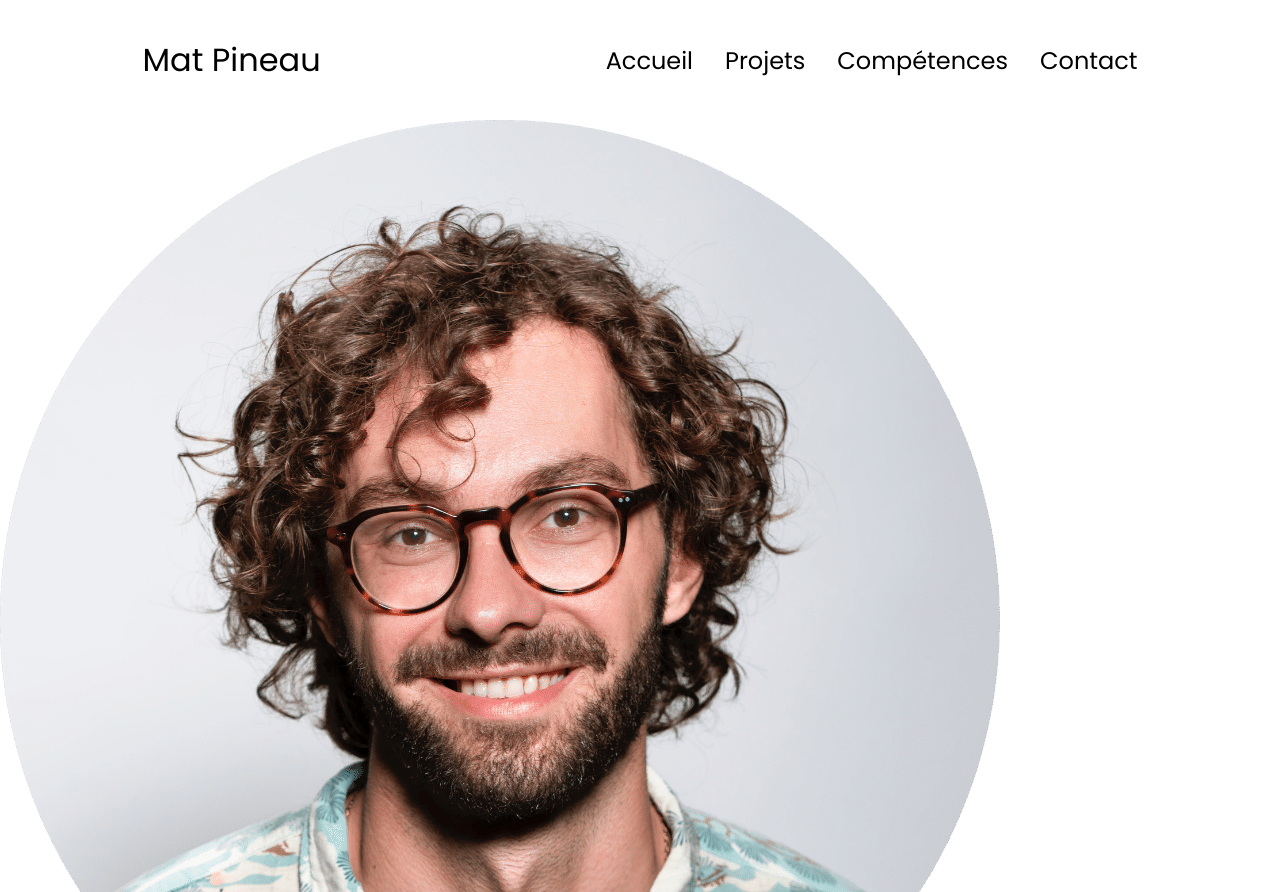
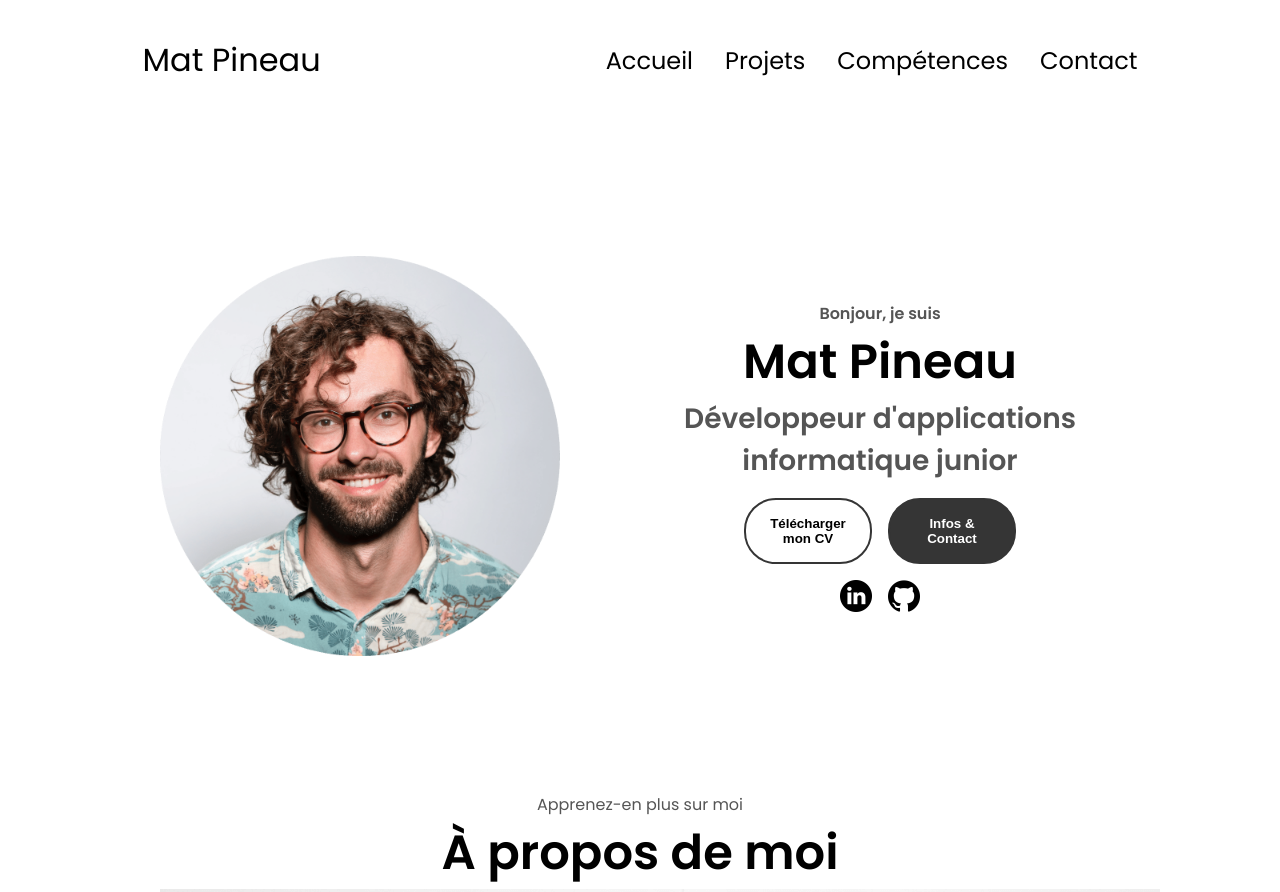
Before and after one commit to Tenbatsu11/portfolio-Matrice, a plain HTML site: page index.html in a window 1280 px wide. Shown: the top 892 px of the page. Drawn offline with Linux system fonts and the light colour scheme.

Commit message:
feat: Update profile section and add button styles for improved layout and functionality

```diff
--- a/index.html
+++ b/index.html
@@ -35,27 +35,36 @@
             </div>
         </div>
     </nav>
-    <section id="hero">
-        <div class="section pic-container">
-            <img src="./assets/profile-pic.png" alt="jogh doe pp">
+    <section id="profile">
+        <div class="section__pic-container">
+            <img src="./assets/profile-pic.png" alt="jonh doe pp">
         </div>
         <div class="section__text">
-            <p>Bonjour, je suis</p>
+            <p class="section__text__p1">Bonjour, je suis</p>
             <h1 class="title">Mat Pineau</h1>
             <p class="section__text__p2">Développeur d'applications informatique junior</p>
-            <div class="button-container">
-                <button class="button button-color-2" onclick="window.open('./assets/CV Mat V2.pdf')">
+            <div class="btn-container">
+                <button class="btn btn-color-2" onclick="window.open('./assets/CV Mat V2.pdf')">
                     Télécharger mon CV
                 </button>
-            </div>
-            <div class="button-container">
-                <button class="button button-color-1" onclick="location.href='./contact'">
+                <button class="btn btn-color-1" onclick="location.href='./#contact'">
                     Infos & Contact
                 </button>
             </div>
             <div id="socials-container">
-                <img src="./assets/linkedin-icon.png" alt="My LinkedIn"
-                class="icon" onclick="window.open('https://www.linkedin.com/in/mat-pineau-4b8720234/')">
+                <img src="./assets/linkedin.png" alt="My LinkedIn"
+                class="icon" onclick="window.open('https://www.linkedin.com/in/matpineau/')">
+                <img src="./assets/github.png" alt="My GitHub"
+                class="icon" onclick="window.open('https://github.com/Tenbatsu11')">
+            </div>
+        </div>
+    </section>
+    <section id="about">
+        <p class="section__text__p1">Apprenez-en plus sur moi</p>
+        <h1 class="title">À propos de moi</h1>
+        <div class="section-container">
+            <div class="pic-container">
+                <img src="./assets/about-pic.png" alt="Profile Picture" class="about-pic">
             </div>
         </div>
     </section>
@@ -64,4 +73,4 @@
 </html>
 
 
-/* 48:04 */
+--- 1h03 ---
--- a/style.css
+++ b/style.css
@@ -73,9 +73,7 @@ a:hover {
 
 #hamburger-nav {
     display: none;
-    flex-direction: column;
-    cursor: pointer;
-    gap: 0.3rem;
+
 }
 
 .hamburger-menu {
@@ -151,3 +149,115 @@ a:hover {
 .hamburger-icon span:first-child{
     transform: none;
 }
+
+/* Section Styles */
+
+section {
+    padding-top: 4vh;
+    height: 96vh;
+    margin: 0 10rem;
+    box-sizing: border-box;
+    min-height: fit-content;
+}
+
+.section-container {
+    display: flex;
+}
+
+/* Profile Section Styles */
+
+#profile {
+    display: flex;
+    justify-content: center;
+    gap: 5rem;
+    height: 80vh;
+}
+
+.section__pic-container {
+    display: flex;
+    height: 400px;
+    width: 400px;
+    margin: auto 0;
+}
+
+.section__text {
+    align-self: center;
+    text-align: center;
+}
+
+.section__text p {
+    font-weight: 600;
+}
+
+.section__text__p1 {
+    text-align: center;
+}
+
+.section__text__p2 {
+    font-size: 1.75rem;
+    margin-bottom: 1rem;
+}
+
+.title {
+    font-size: 3rem;
+    text-align: center;
+}
+
+#socials-container {
+    display: flex;
+    justify-content: center;
+    gap: 1rem;
+    margin-top: 1rem;
+}
+
+/* Social Media Icons */
+
+.icon {
+    height: 2rem;
+    cursor: pointer;
+}
+
+/* Button Styles */
+
+.btn-container  {
+    display: flex;
+    justify-content: center;
+    gap: 1rem;
+}
+
+.btn {
+    font-weight: 600;
+    transition: all 0.3s ease;
+    padding: 1rem;
+    width: 8rem;
+    border-radius: 2rem;
+}
+
+.btn-color-1, .btn-color-2 {
+    border: rgb(53, 53, 53) 0.15rem solid;
+}
+
+.btn-color-1:hover, .btn-color-2:hover {
+    cursor: pointer;
+}
+
+.btn-color-1, .btn-color-2:hover {
+    background: rgb(53, 53, 53);
+    color: white;
+}
+
+.btn-color-1:hover {
+    background: rgb(0, 0, 0);
+}
+
+.btn-color-2 {
+    background: none;
+}
+
+.btn-color-2:hover {
+    border: rgb(255, 255, 255) 0.1rem solid;
+}
+
+.btn-container  {
+    gap: 1rem;
+}
```
